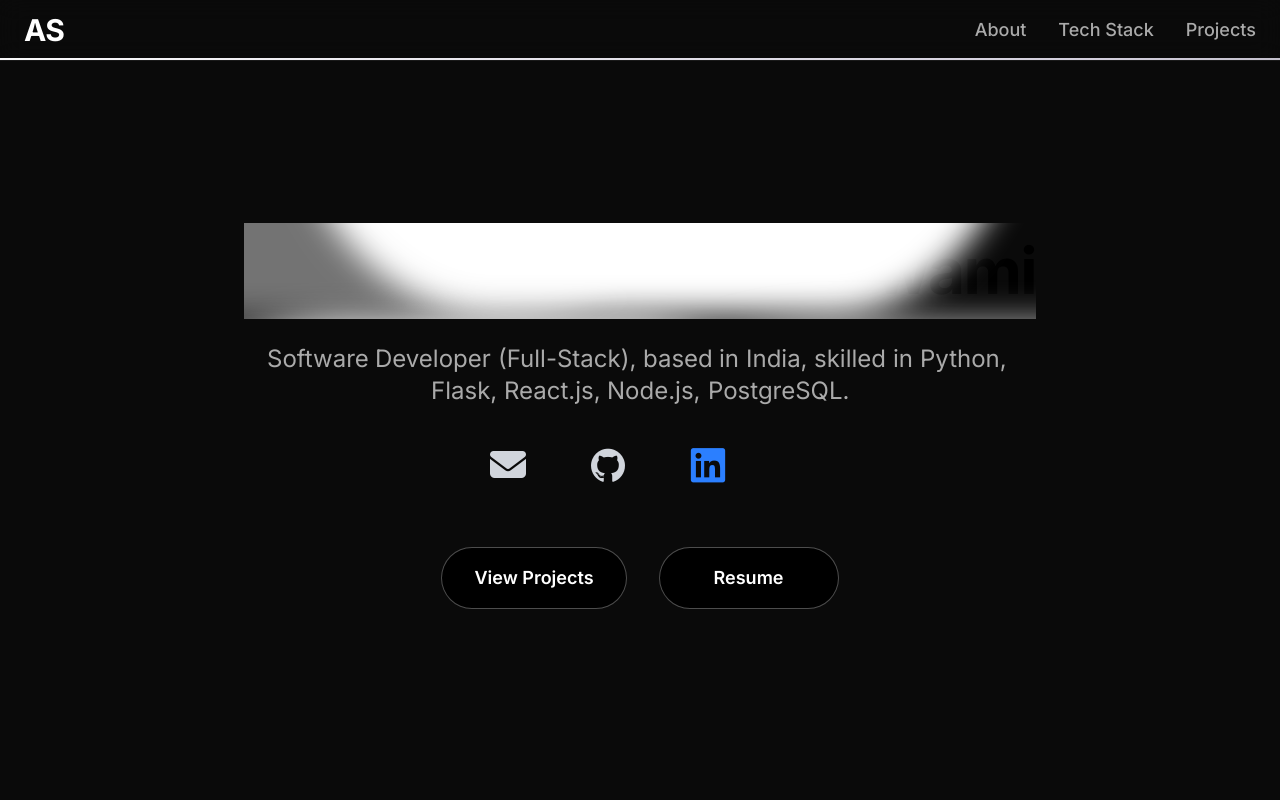
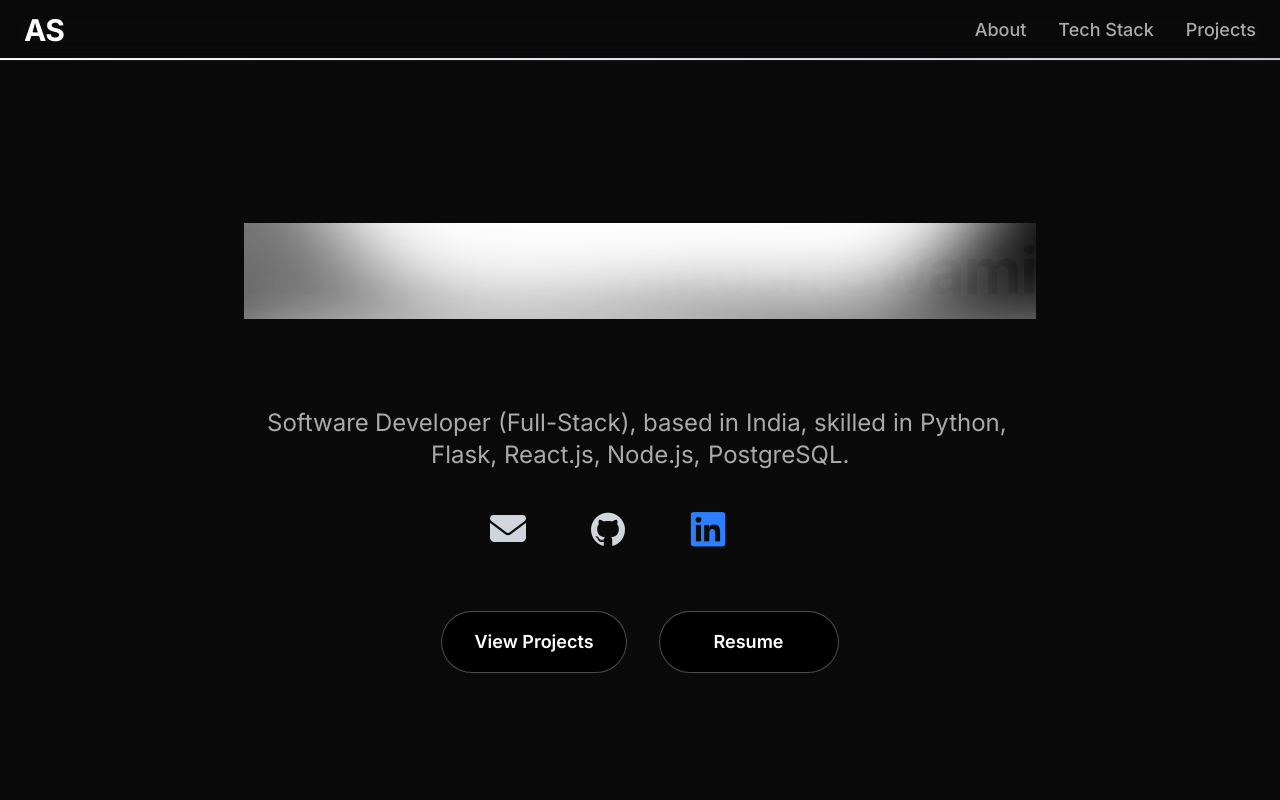
Before and after one commit to ashutosh-swami30/ashutosh-new-portfolio, a React (Vite) app: page / in a window 1280 px wide. Shown: the top 800 px of the page. Built offline with nearby package versions, Linux system fonts and the light colour scheme; what lightswind would draw is missing.

Commit message:
style: enhance Aurora text effect with improved blur and container styling

```diff
--- a/src/components/Hero.jsx
+++ b/src/components/Hero.jsx
@@ -18,6 +18,7 @@ function Hero() {
                 <div className="max-w-5xl w-full text-center">
 
 
+                    <div className="relative py-16 px-8 overflow-visible">
                         <AuroraTextEffect
                             text="Hello, I'm Ashutosh Swami"
                             fontSize="clamp(2rem, 8vw, 4rem)"
@@ -27,9 +28,10 @@ function Hero() {
                             third: "bg-white",
                             fourth: "bg-neutral-500"
                             }}
-                        blurAmount="blur-lg"
+                            blurAmount="blur-2xl"
                             className="!bg-transparent font-bold tracking-tight text-center mb-6"
                         />
+                    </div>
 
                     <BlurText
                         text="Software Developer (Full-Stack), based in India, skilled in Python, Flask, React.js, Node.js, PostgreSQL."
```
Lines whose indentation alone changed are shown as unchanged.
